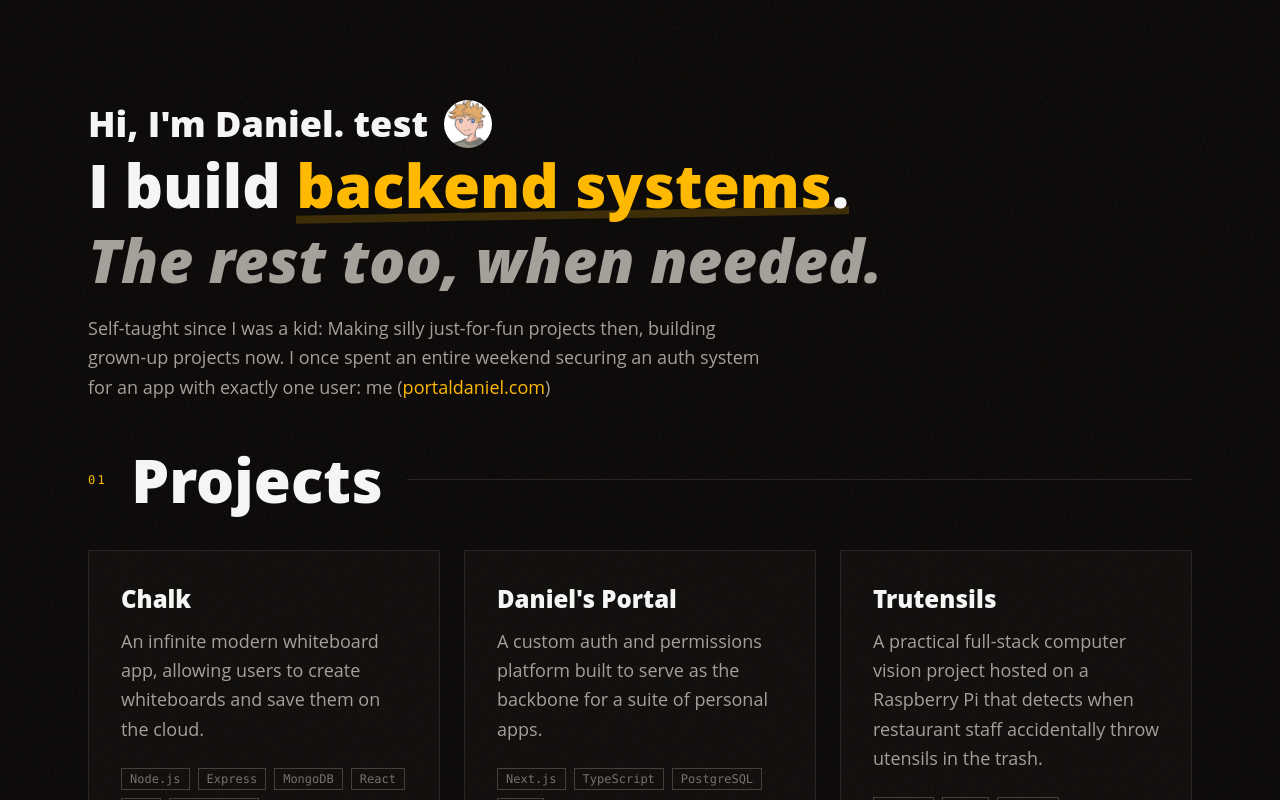
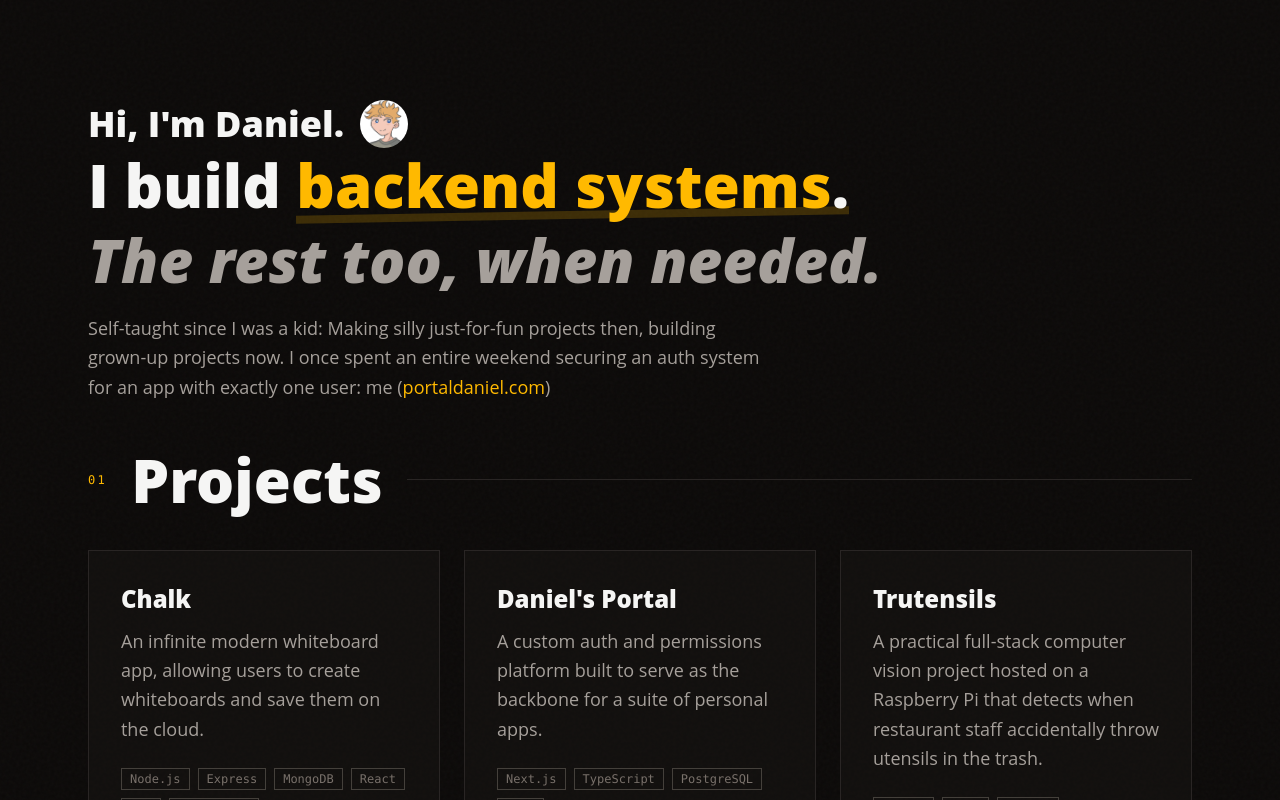
Before and after one commit to Gameoholic/gameoholic-dev-portfolio, a React (Vite) app: page / in a window 1280 px wide. Shown: the top 800 px of the page. Built offline with nearby package versions, Linux system fonts and the light colour scheme.

Commit message:
remove test

```diff
--- a/src/pages/Home.tsx
+++ b/src/pages/Home.tsx
@@ -24,7 +24,7 @@ export default function Home() {
             <section className="mx-auto mt-15 w-full max-w-6xl px-6 pt-10 pb-12">
                 <h1 className="font-display mb-4 text-6xl leading-tight font-black text-stone-100 md:text-6xl">
                     <span className="flex items-center gap-4 text-4xl">
-                        Hi, I'm Daniel. test
+                        Hi, I'm Daniel.
                         <img
                             src="/avatar.jpg"
                             alt=""
```
